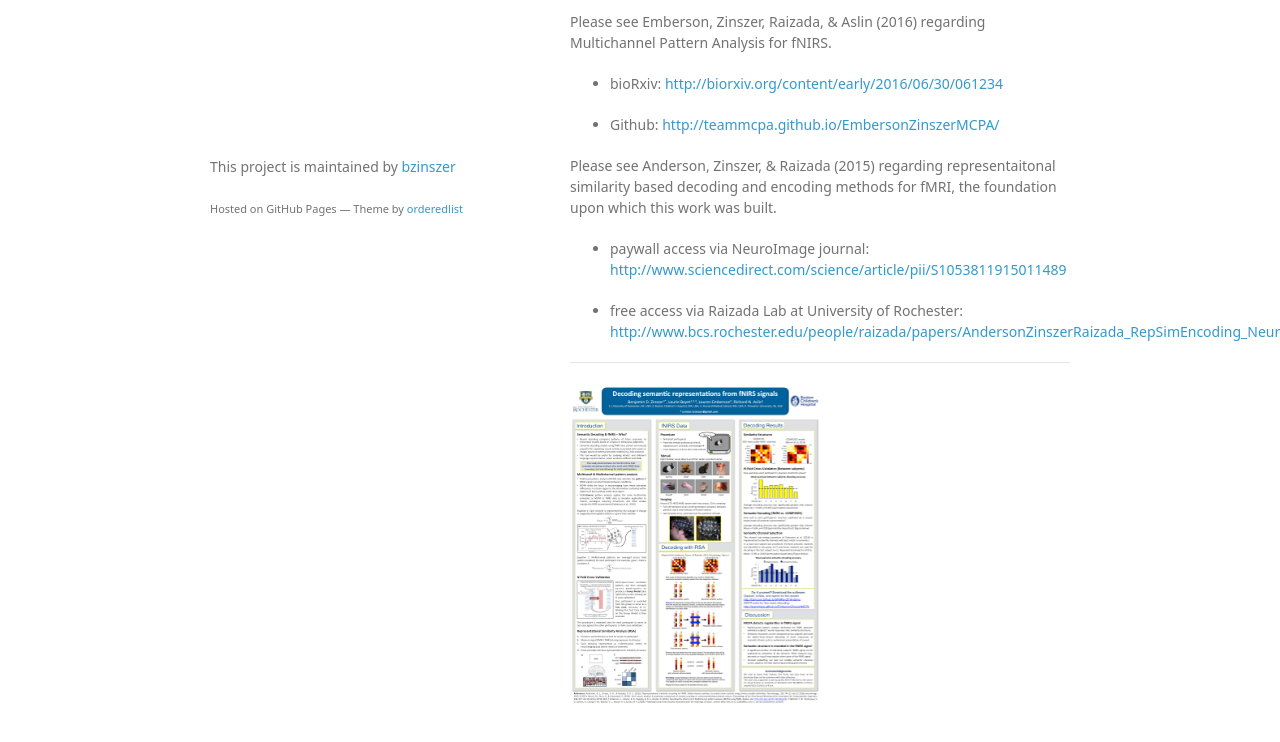
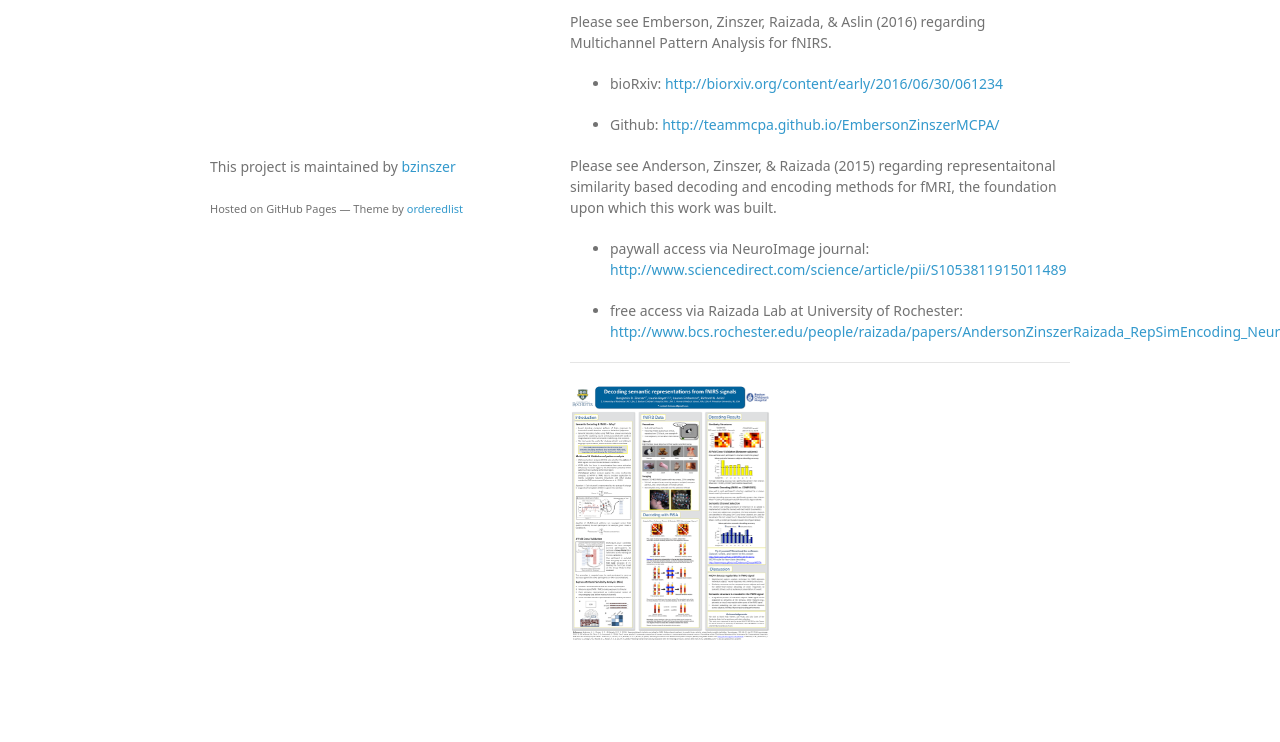
Before and after one commit to bzinszer/SfNIRS-2016-demo, a plain HTML site: page index.html in a window 1280 px wide. Shown: the part 512-1254 px from the top of the page. After the commit the page ends 1205 px from the top, so only its background shows below. Drawn offline with Linux system fonts and the light colour scheme; a web font is replaced by a local one.

Commit message:
Update index.html

```diff
--- a/index.html
+++ b/index.html
@@ -74,7 +74,7 @@
 
 <hr>
 
-<a href="https://github.com/bzinszer/SfNIRS-2016-demo/blob/gh-pages/SfNIRS_SemanticDecoding_poster_09Oct2016.pdf" target="new"><img align="middle" src="https://raw.githubusercontent.com/bzinszer/SfNIRS-2016-demo/gh-pages/SfNIRS_poster_thumbnail.png" width=50%></a>
+<a href="https://github.com/bzinszer/SfNIRS-2016-demo/blob/gh-pages/SfNIRS_SemanticDecoding_poster_09Oct2016.pdf" target="new"><img align="middle" src="https://raw.githubusercontent.com/bzinszer/SfNIRS-2016-demo/gh-pages/SfNIRS_poster_thumbnail.png" width=200px></a>
 
       </section>
       <footer>
```
